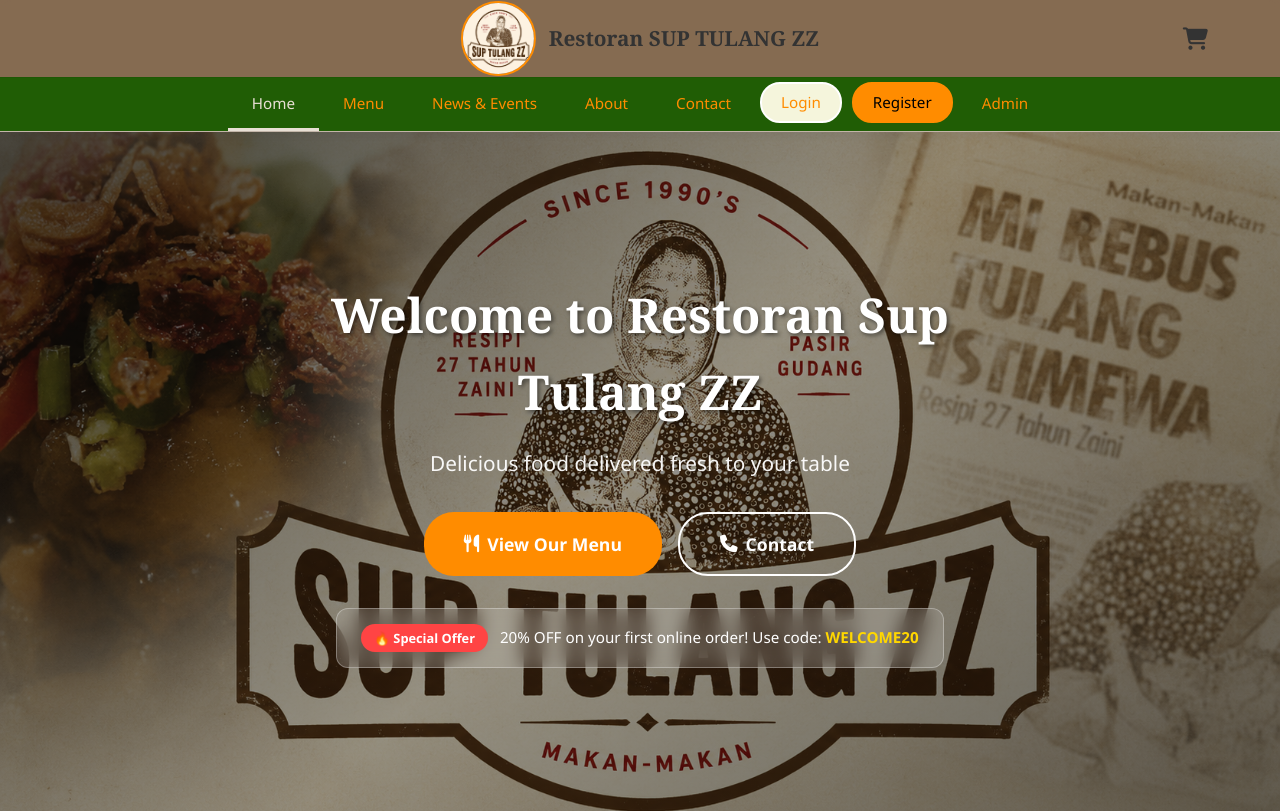
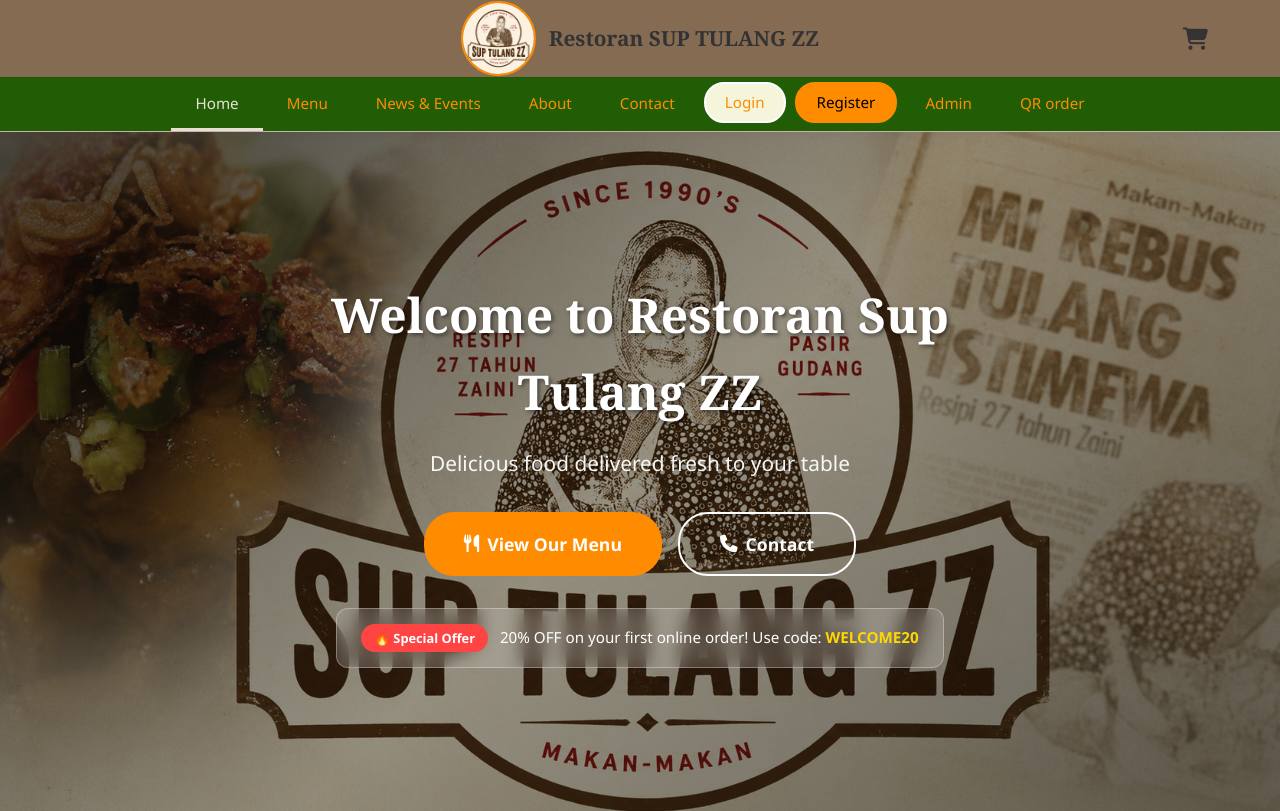
Before and after one commit to WCloo026/Web_App_Dev-MiniProject, a PHP site: page / in a window 1280 px wide. Shown: the top 811 px of the page. Run offline with PHP 8.4, Linux system fonts and the light colour scheme.

Commit message:
feat: Add quick access button for Staff and QR order.

```diff
--- a/frontend/index.php
+++ b/frontend/index.php
@@ -48,7 +48,9 @@
                     <li><a href="pages/login.php" class="btn-login">Login</a></li>
                     <li><a href="pages/register.php" class="btn-register">Register</a></li>
                 <?php endif; ?>
+                <!-- For development quick access uses.-->
                 <li><a href="pages/staff/dashboard.php">Admin</a></li>
+                <li><a href="pages/customer/qr-order.php">QR order</a></li>
             </ul>
         </nav>
     </header>
```
